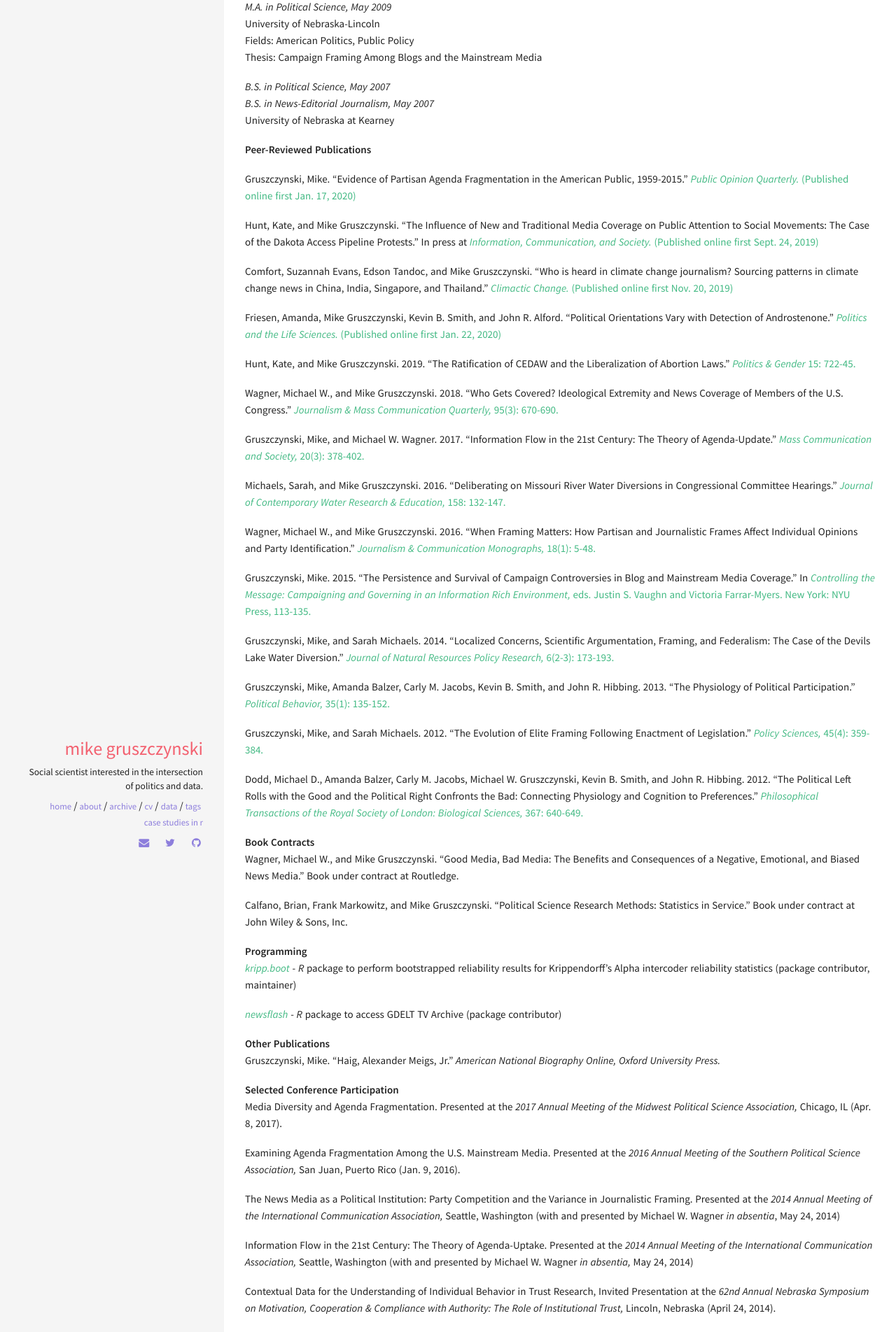
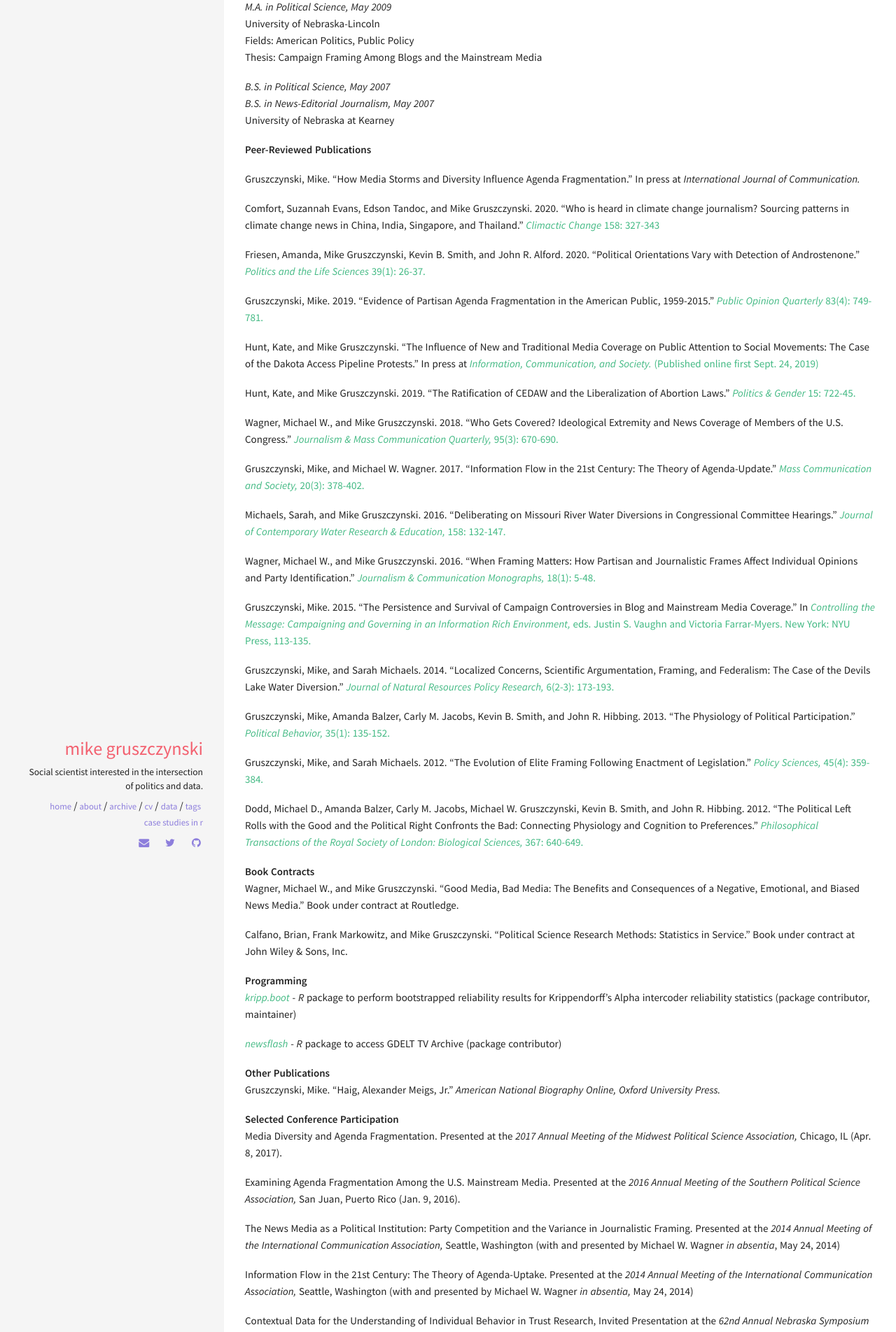
Before and after one commit to MikeGruz/mikegruz.github.io, a Jekyll site: the page built from cv.md, in a window 1280 px wide. Shown: the part 1327-3231 px from the top of the page at 70% size. Built offline with Jekyll 4.4.1, drawn with Linux system fonts in a browser that asks for light colours; some of the changed text lies outside the part shown.

Commit message:
updated publication list for IJOC piece

```diff
--- a/cv.md
+++ b/cv.md
@@ -70,13 +70,15 @@ University of Nebraska at Kearney
 
 **Peer-Reviewed Publications**
 
-Gruszczynski, Mike. "Evidence of Partisan Agenda Fragmentation in the American Public, 1959-2015." [*Public Opinion Quarterly.* (Published online first Jan. 17, 2020)](https://academic.oup.com/poq/advance-article/doi/10.1093/poq/nfz046/5708951?searchresult=1){:target="_blank"}
+Gruszczynski, Mike. "How Media Storms and Diversity Influence Agenda Fragmentation." In press at *International Journal of Communication.*
+
+Comfort, Suzannah Evans, Edson Tandoc, and Mike Gruszczynski. 2020. "Who is heard in climate change journalism? Sourcing patterns in climate change news in China, India, Singapore, and Thailand." [*Climactic Change* 158: 327-343](https://link.springer.com/article/10.1007/s10584-019-02597-1){:target="_blank"}
+
+Friesen, Amanda, Mike Gruszczynski, Kevin B. Smith, and John R. Alford. 2020. "Political Orientations Vary with Detection of Androstenone." [*Politics and the Life Sciences* 39(1): 26-37.](https://www.cambridge.org/core/journals/politics-and-the-life-sciences/article/political-attitudes-vary-with-detection-of-androstenone/AE5D552DAD0EAB987CA711FE5DB190AE){:target="_blank"}
+
+Gruszczynski, Mike. 2019. "Evidence of Partisan Agenda Fragmentation in the American Public, 1959-2015." [*Public Opinion Quarterly* 83(4): 749-781.](https://academic.oup.com/poq/advance-article/doi/10.1093/poq/nfz046/5708951?searchresult=1){:target="_blank"}
 
 Hunt, Kate, and Mike Gruszczynski. "The Influence of New and Traditional Media Coverage on Public Attention to Social Movements: The Case of the Dakota Access Pipeline Protests." In press at [*Information, Communication, and Society.* (Published online first Sept. 24, 2019)](https://www.tandfonline.com/doi/full/10.1080/1369118X.2019.1670228){:target="_blank"}
-
-Comfort, Suzannah Evans, Edson Tandoc, and Mike Gruszczynski. "Who is heard in climate change journalism? Sourcing patterns in climate change news in China, India, Singapore, and Thailand." [*Climactic Change.* (Published online first Nov. 20, 2019)](https://link.springer.com/article/10.1007/s10584-019-02597-1){:target="_blank"}
-
-Friesen, Amanda, Mike Gruszczynski, Kevin B. Smith, and John R. Alford. "Political Orientations Vary with Detection of Androstenone." [*Politics and the Life Sciences.* (Published online first Jan. 22, 2020)](https://www.cambridge.org/core/journals/politics-and-the-life-sciences/article/political-attitudes-vary-with-detection-of-androstenone/AE5D552DAD0EAB987CA711FE5DB190AE){:target="_blank"}
 
 Hunt, Kate, and Mike Gruszczynski. 2019. "The Ratification of CEDAW and the Liberalization of Abortion Laws." [*Politics & Gender* 15: 722-45.](https://www.cambridge.org/core/journals/politics-and-gender/article/ratification-of-cedaw-and-the-liberalization-of-abortion-laws/BF1314CB5F3384C21CB6BB788A6D4FE7){:target="_blank"}
 
```
